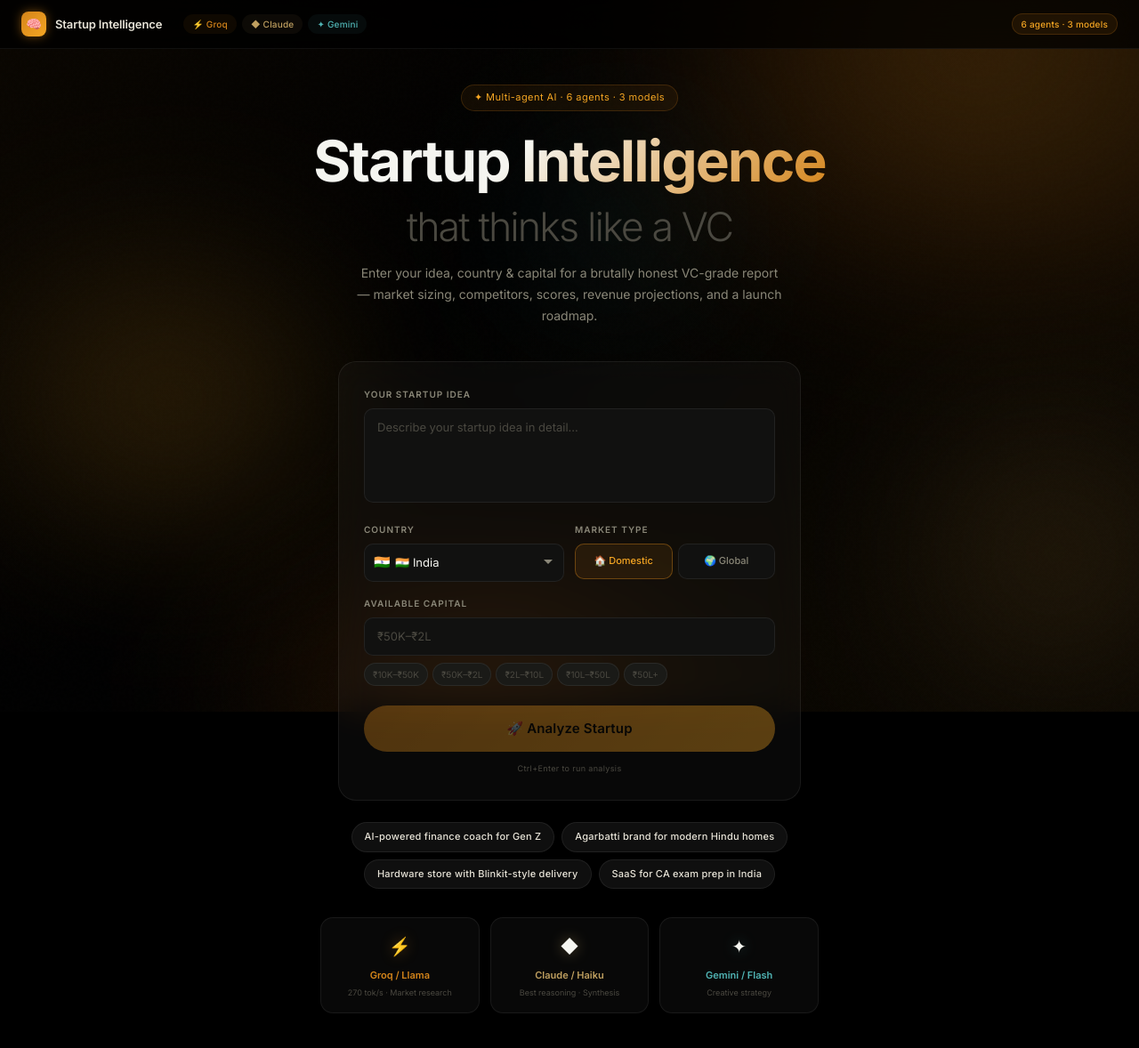
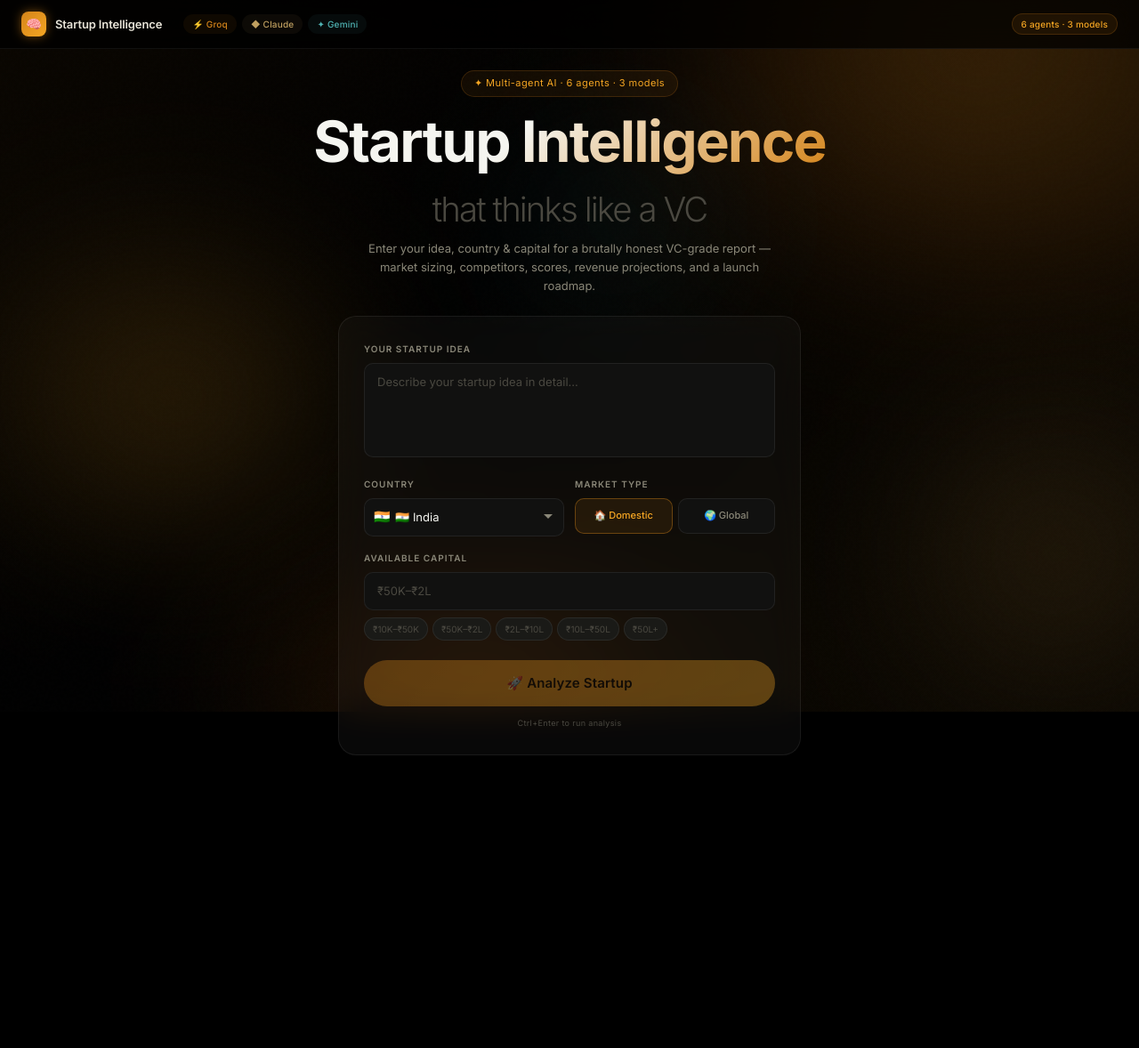
Before and after one commit to VIHAR2212/ai-startup-analyst, a Next.js app: page / in a window 1280 px wide. Shown: the whole page at 89% size. After the commit the page ends 873 px from the top, so only its background shows below. Built offline with nearby package versions, Linux system fonts and the light colour scheme.

Commit message:
Remove examples and model cards from InputPage
Removed example buttons and model cards from InputPage component.

```diff
--- a/app/components/InputPage.tsx
+++ b/app/components/InputPage.tsx
@@ -10,7 +10,6 @@ const PRESETS: Record<string,string[]> = {
 };
 const COUNTRIES = ["India","USA","UK","Germany","France","Australia","Canada","Singapore","UAE","Japan","Brazil","South Africa","Netherlands","Nigeria","Kenya"];
 const FLAGS: Record<string,string> = {India:"🇮🇳",USA:"🇺🇸",UK:"🇬🇧",Germany:"🇩🇪",France:"🇫🇷",Australia:"🇦🇺",Canada:"🇨🇦",Singapore:"🇸🇬",UAE:"🇦🇪",Japan:"🇯🇵",Brazil:"🇧🇷","South Africa":"🇿🇦",Netherlands:"🇳🇱",Nigeria:"🇳🇬",Kenya:"🇰🇪"};
-const EXAMPLES = ["AI-powered finance coach for Gen Z","Agarbatti brand for modern Hindu homes","Hardware store with Blinkit-style delivery","SaaS for CA exam prep in India"];
 
 interface Props {
   idea:string; setIdea:(v:string)=>void;
@@ -31,18 +30,18 @@ export default function InputPage({idea,setIdea,capital,setCapital,country,setCo
       animate={{opacity:1,y:0}}
       exit={{opacity:0,y:-20,scale:0.98}}
       transition={{duration:0.4,ease:"easeOut"}}
-      style={{minHeight:"calc(100vh - 54px)",display:"flex",flexDirection:"column",alignItems:"center",justifyContent:"center",padding:"40px 20px",position:"relative",zIndex:1}}
+      style={{minHeight:"calc(100vh - 54px)",display:"flex",flexDirection:"column",alignItems:"center",justifyContent:"center",padding:"24px 20px",position:"relative",zIndex:1}}
     >
       {/* Hero */}
-      <motion.div initial={{opacity:0,y:10}} animate={{opacity:1,y:0}} transition={{delay:0.1}} style={{textAlign:"center",marginBottom:40,maxWidth:640}}>
-        <div style={{display:"inline-flex",alignItems:"center",gap:8,padding:"5px 14px",background:"rgba(212,132,26,0.08)",border:"0.5px solid rgba(212,132,26,0.2)",borderRadius:99,fontSize:11,color:"var(--amber-3)",marginBottom:22,letterSpacing:"0.04em"}}>
+      <motion.div initial={{opacity:0,y:10}} animate={{opacity:1,y:0}} transition={{delay:0.1}} style={{textAlign:"center",marginBottom:24,maxWidth:640}}>
+        <div style={{display:"inline-flex",alignItems:"center",gap:8,padding:"5px 14px",background:"rgba(212,132,26,0.08)",border:"0.5px solid rgba(212,132,26,0.2)",borderRadius:99,fontSize:11,color:"var(--amber-3)",marginBottom:16,letterSpacing:"0.04em"}}>
           ✦ Multi-agent AI · 6 agents · 3 models
         </div>
-        <h1 className="display-xl" style={{marginBottom:14}}>
+        <h1 className="display-xl" style={{marginBottom:10}}>
           <span className="grad-text">Startup Intelligence</span><br/>
-          <span style={{color:"var(--hint)",fontWeight:300,fontSize:"clamp(26px,3.5vw,48px)"}}>that thinks like a VC</span>
+          <span style={{color:"var(--hint)",fontWeight:300,fontSize:"clamp(22px,3vw,42px)"}}>that thinks like a VC</span>
         </h1>
-        <p style={{fontSize:14,color:"var(--muted)",lineHeight:1.7,maxWidth:480,margin:"0 auto"}}>
+        <p style={{fontSize:13,color:"var(--muted)",lineHeight:1.6,maxWidth:480,margin:"0 auto"}}>
           Enter your idea, country & capital for a brutally honest VC-grade report — market sizing, competitors, scores, revenue projections, and a launch roadmap.
         </p>
       </motion.div>
@@ -92,30 +91,6 @@ export default function InputPage({idea,setIdea,capital,setCapital,country,setCo
         <div style={{fontSize:9,color:"var(--hint)",textAlign:"center",marginTop:12,letterSpacing:"0.04em"}}>Ctrl+Enter to run analysis</div>
       </motion.div>
 
-      {/* Examples */}
-      <motion.div initial={{opacity:0}} animate={{opacity:1}} transition={{delay:0.3}} style={{marginTop:24,display:"flex",flexWrap:"wrap",gap:8,justifyContent:"center",maxWidth:560}}>
-        {EXAMPLES.map((ex,i)=>(
-          <button key={i} onClick={()=>setIdea(ex)} className="chip chip-white glass-hover" style={{fontSize:11,padding:"7px 14px",cursor:"pointer",border:"0.5px solid var(--glass-border)",fontFamily:"inherit"}}>
-            {ex}
-          </button>
-        ))}
-      </motion.div>
-
-      {/* Model cards */}
-      <motion.div initial={{opacity:0}} animate={{opacity:1}} transition={{delay:0.35}} style={{display:"grid",gridTemplateColumns:"repeat(3,1fr)",gap:12,marginTop:32,maxWidth:560,width:"100%"}}>
-        {[
-          {icon:"⚡",name:"Groq / Llama",sub:"270 tok/s · Market research",color:"#d4841a"},
-          {icon:"◆",name:"Claude / Haiku",sub:"Best reasoning · Synthesis",color:"#c0a060"},
-          {icon:"✦",name:"Gemini / Flash",sub:"Creative strategy",color:"#50b4b4"},
-        ].map(m=>(
-          <div key={m.name} className="glass glass-hover" style={{padding:"16px 14px",borderRadius:14,textAlign:"center",cursor:"default"}}>
-            <div style={{fontSize:20,marginBottom:8,filter:`drop-shadow(0 0 8px ${m.color}66)`}}>{m.icon}</div>
-            <div style={{fontSize:11,fontWeight:600,color:m.color,marginBottom:4}}>{m.name}</div>
-            <div style={{fontSize:9,color:"var(--hint)",lineHeight:1.4}}>{m.sub}</div>
-          </div>
-        ))}
-      </motion.div>
-
       {/* History */}
       {history.length>0&&(
         <motion.div initial={{opacity:0}} animate={{opacity:1}} transition={{delay:0.4}} className="glass" style={{marginTop:28,padding:16,width:"100%",maxWidth:520,borderRadius:16}}>
```
